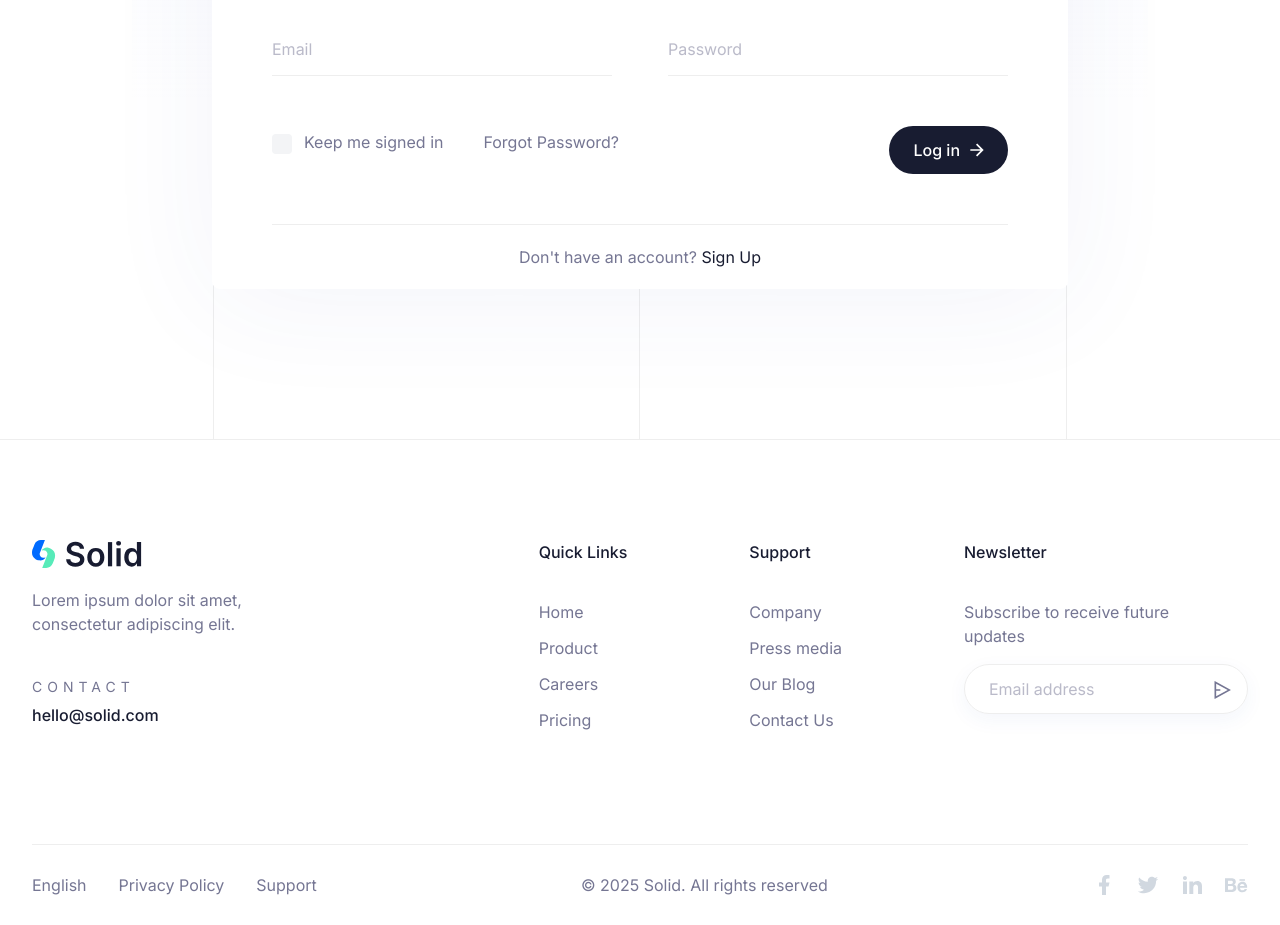
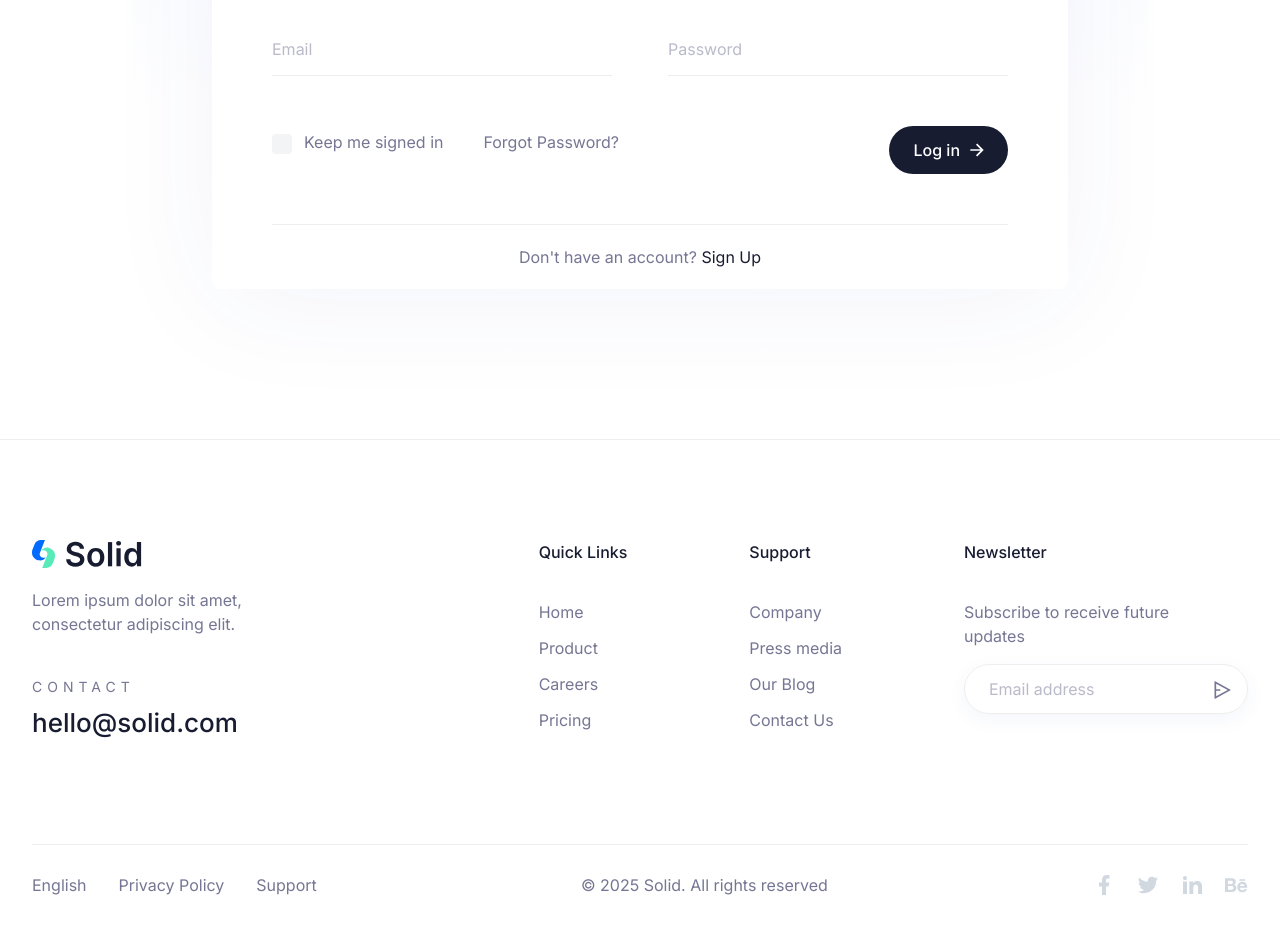
Before and after one commit to hassanmustafa008/devatrix, a Next.js app: page /auth/signin in a window 1280 px wide. Shown: the part 520-1445 px from the top of the page. Built offline with nearby package versions, Linux system fonts and the light colour scheme.

Commit message:
Remove lines and update text for browser tab

```diff
--- a/app/(site)/layout.tsx
+++ b/app/(site)/layout.tsx
@@ -24,7 +24,7 @@ export default function RootLayout({
           attribute="class"
           defaultTheme="light"
         >
-          <Lines />
+          {/* <Lines /> */}
           <Header />
           <ToasterContext />
           {children}
--- a/app/(site)/page.tsx
+++ b/app/(site)/page.tsx
@@ -14,10 +14,10 @@ import Blog from "@/components/Blog";
 import Testimonial from "@/components/Testimonial";
 
 export const metadata: Metadata = {
-  title: "Next.js Starter Template for SaaS Startups - Solid SaaS Boilerplate",
+  title: "Devatrix — Building the Future Together with AI Excellence",
 
   // other metadata
-  description: "This is Home for Solid Pro"
+  description: "Devatrix delivers scalable, secure, and intelligent software solutions tailored to meet your evolving needs."
 };
 
 export default function Home() {
--- a/app/globals.css
+++ b/app/globals.css
@@ -34,7 +34,7 @@
   --text-metatitle3: 18px, 26px;
   --text-metatitle2: 20px, 32px;
   --text-para2: 22px, 35px;
-  --text-itemtitle: 26px, 32px;
+  --text-itemtitle: 26px;
   --text-itemtitle2: 24px, 32px;
   --text-hero: 44px;
   --text-sectiontitle3: 44px;
--- a/components/Hero/index.tsx
+++ b/components/Hero/index.tsx
@@ -16,7 +16,7 @@ const Hero = () => {
           <div className="flex lg:items-center lg:gap-8 xl:gap-32.5">
             <div className=" md:w-1/2">
               <h4 className="mb-4.5 text-lg font-medium text-black dark:text-white">
-                🔥 Devatrix - Your Trusted Partner for AI-Powered Solutions
+                🔥 Devatrix — Building the Future Together with AI Excellence
               </h4>
               <h1 className="mb-5 pr-16 font-bold text-black dark:text-white xl:text-hero ">
                 Empowering Businesses Through Technology
```
